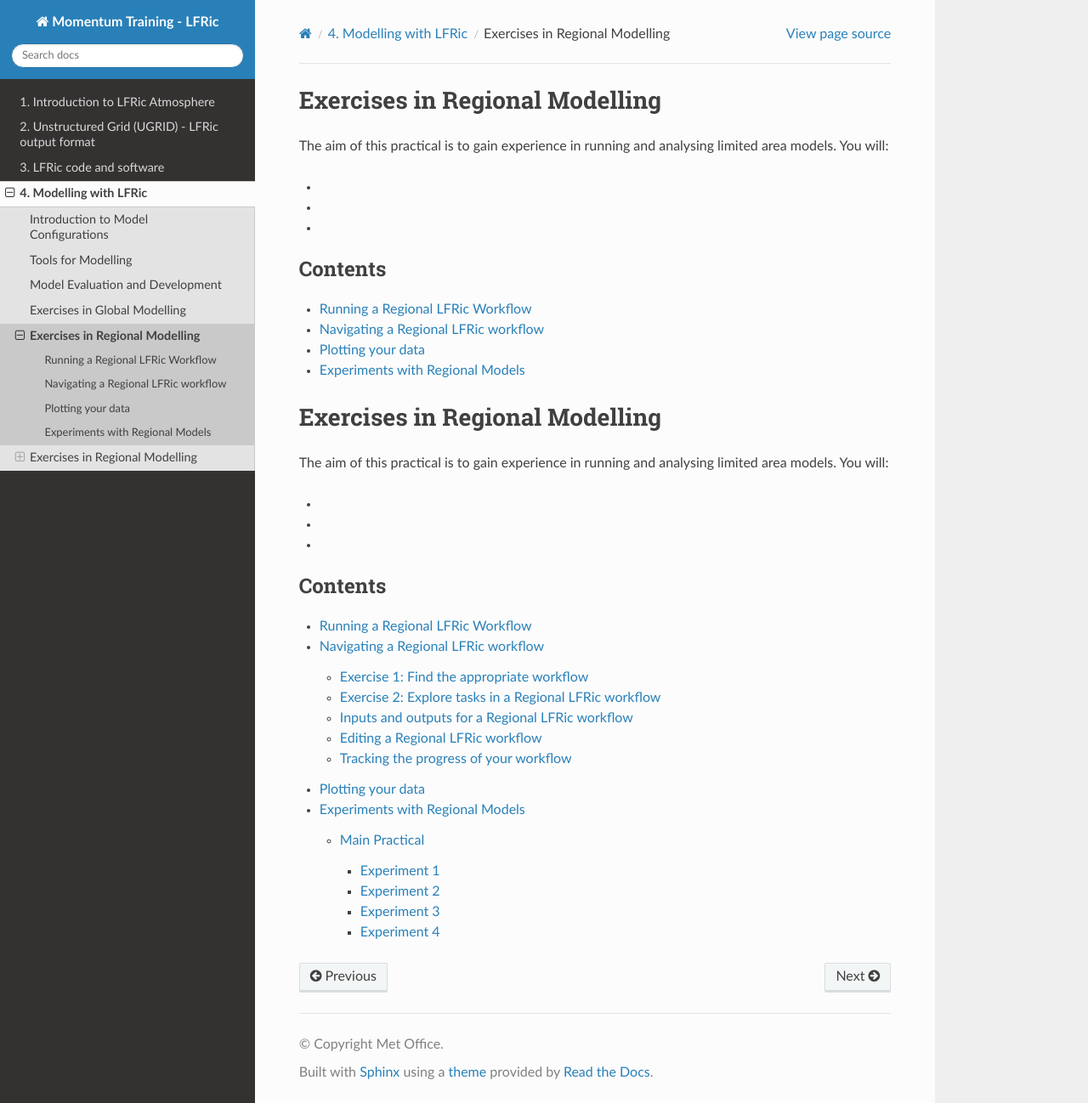
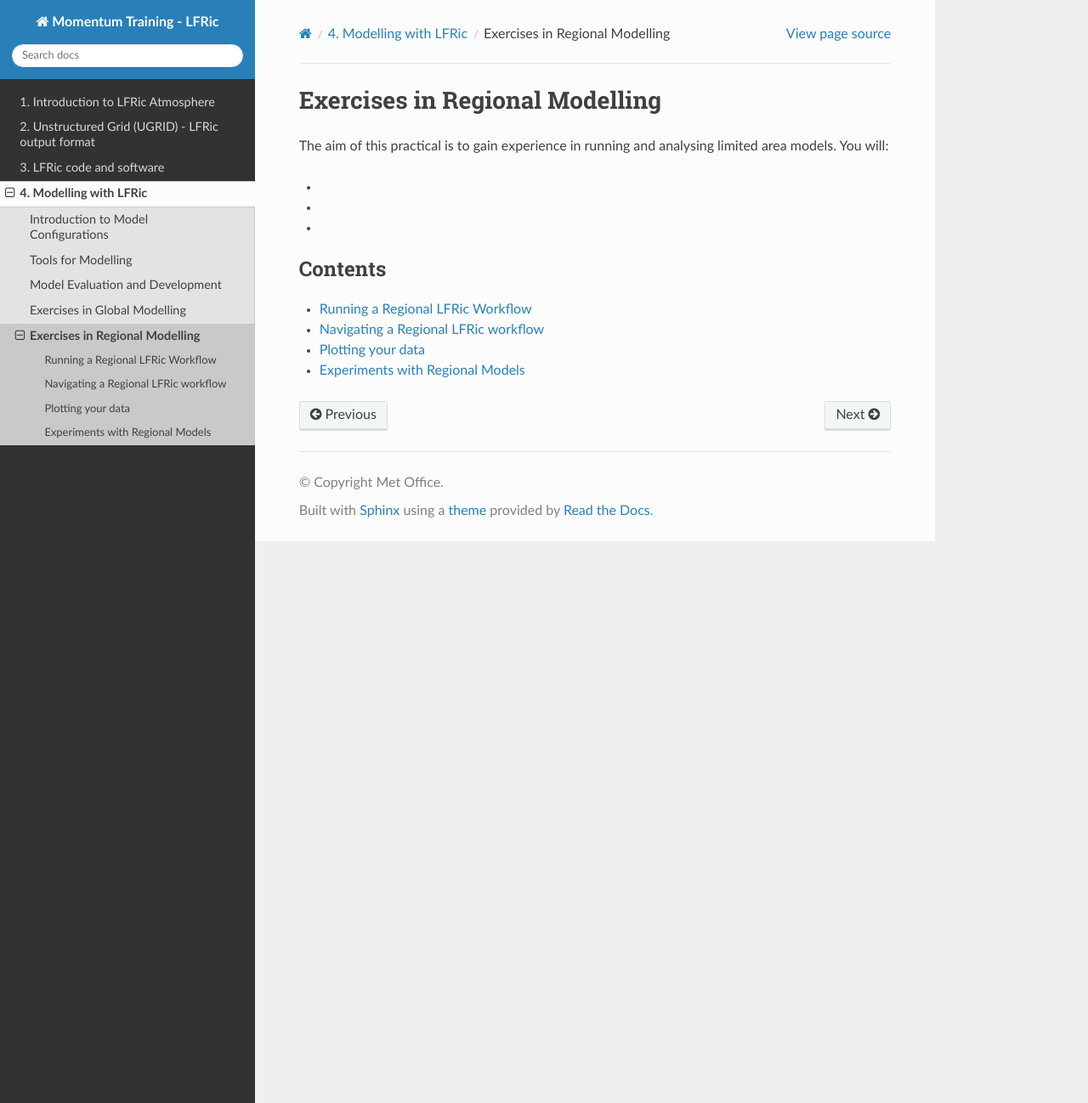
Before and after one commit to MetOffice/LFRic-Atmosphere-Training, a Sphinx documentation site: the page built from source/modelling/reg_practical_exercises/index.rst, in a window 1280 px wide and 1298 px high. Shown: the whole window at 85% size. Built offline with Sphinx 7.4.7 and the Read the Docs theme 3.1.0, drawn with Linux system fonts in a browser that asks for light colours.

```diff
--- a/source/modelling/introduction/core_models/core_models.rst
+++ b/source/modelling/introduction/core_models/core_models.rst
@@ -20,8 +20,6 @@
 
 *In the limited area model configurations... *
 
-*In the limited area model configurations... *
-
 .. admonition:: Fun fact!
 
    LFRic, pronounced "elfrick", was named after Lewis Fry Richardson, a pioneering British meteorologist who made significant contributions to the field of numerical weather prediction. His methods laid the groundwork for modern weather forecasting, and the name LFRic pays homage to his legacy in atmospheric science.
--- a/source/modelling/introduction/science_config/science_config.rst
+++ b/source/modelling/introduction/science_config/science_config.rst
@@ -1,7 +1,7 @@
 **********************
 Science Configurations
 **********************
-A science configuration is when a defined version of each of the core models is combined together with a set of science settings, such as parameterisations and resolutions, to create a complete model system. The science configuration is then tested and evaluated to ensure that it meets the required standards for accuracy and reliability. Once this is done, the configuration is frozen, numbered, and released as a package that can be used for research and operational purposes; this is illustrated in the diagram below.
+A science configuration defines the settings for a combination of core models, such as specifications for parameterisations and numerics. Science configurations are tested and evaluated across a set of model resolutions to ensure they meet the required standards for accuracy and reliability. Once the evaluation is complete, the configuration is frozen, numbered, and released as a package that can be used to build modelling systems for research and operational purposes; this is illustrated in the diagram below.
 
 .. image:: /_static/components.png
    :width: 650px
--- a/source/modelling/reg_practical_exercises/index.rst
+++ b/source/modelling/reg_practical_exercises/index.rst
@@ -17,23 +17,3 @@
    navigation/navigation.rst
    plotting/plotting.rst
    experiments/index.rst
-
-*****************************
-Exercises in Regional Modelling
-*****************************
-
-The aim of this practical is to gain experience in running and analysing limited area models. You will:
-
-* ....
-* ....
-* ....
-
-
-.. toctree::
-   :maxdepth: 3
-   :caption: Contents
-
-   running/running.rst
-   navigation/navigation.rst
-   plotting/plotting.rst
-   experiments/index.rst
```
